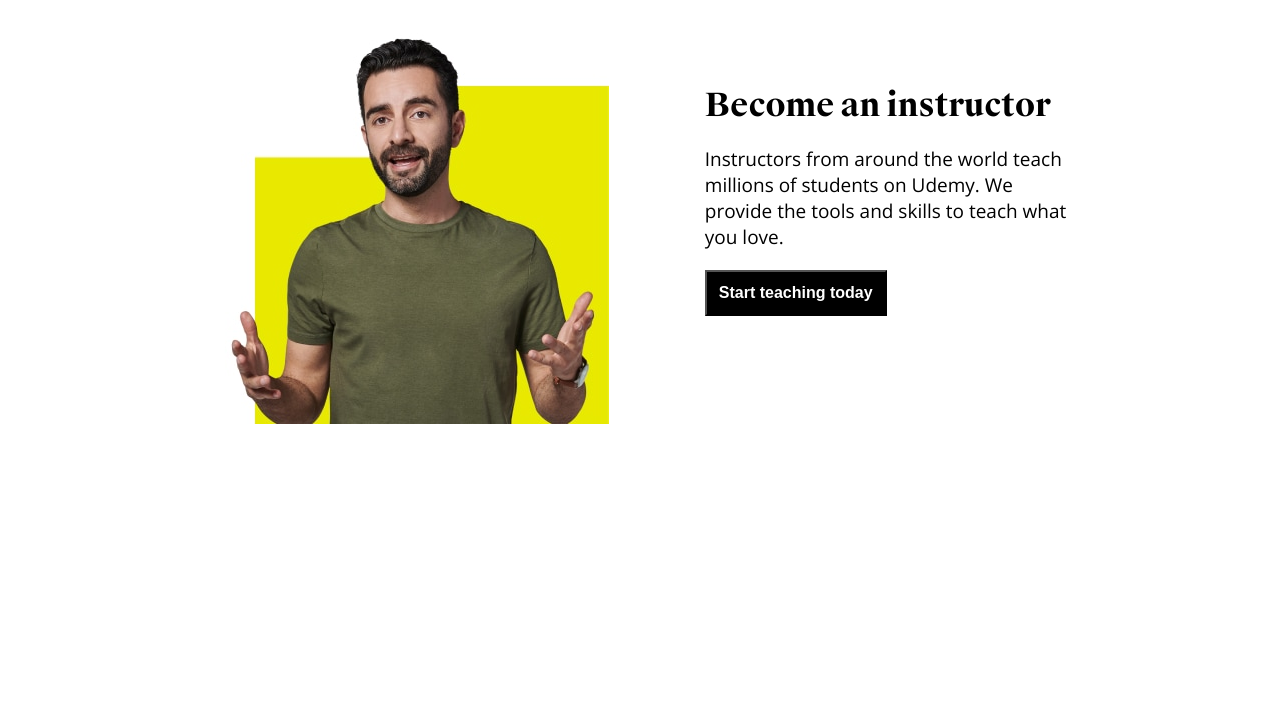
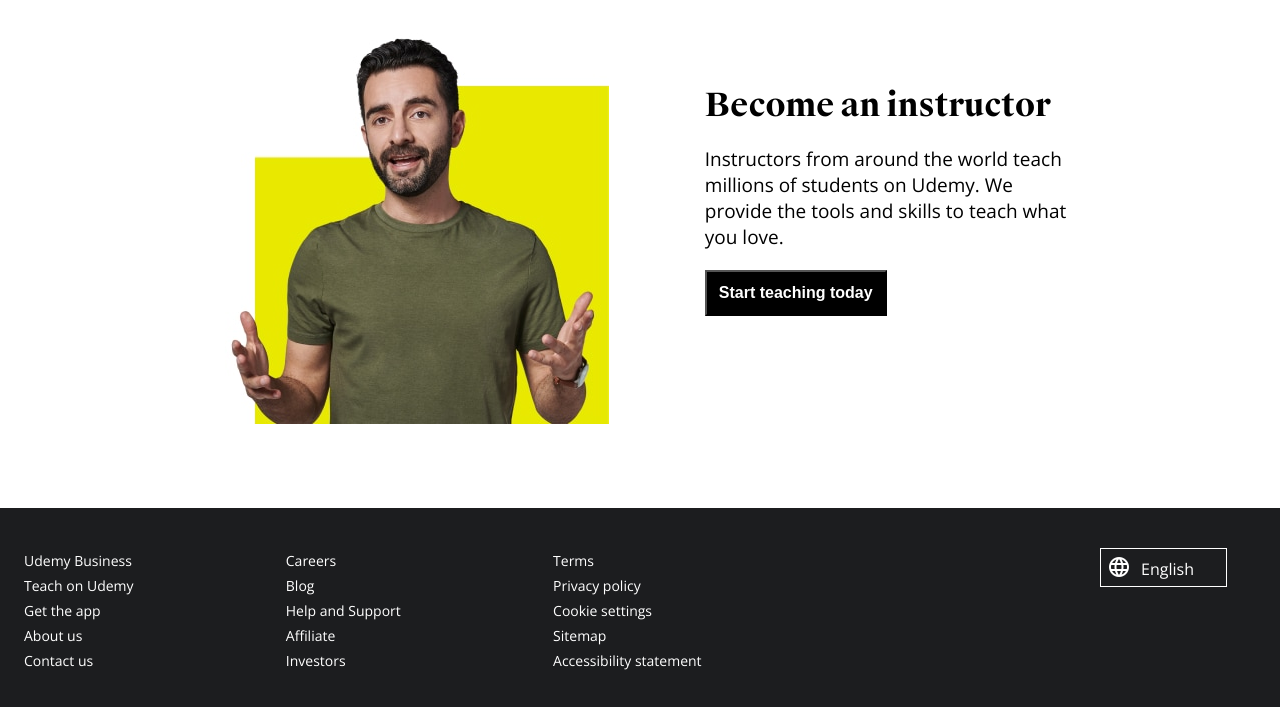
Before and after one commit to e-iroro/ud-landing-page, a plain HTML site: page index.html in a window 1280 px wide. Shown: the part 3467-4174 px from the top of the page. Before the commit the page ends 3975 px from the top, so only its background shows below. Drawn offline with nearby package versions, Linux system fonts and the light colour scheme.

Commit message:
complete footer section

```diff
--- a/index.html
+++ b/index.html
@@ -315,6 +315,47 @@
         </div>
 
     </section>
+    <footer>
+        <button id="footer_btn" >
+            <span class="material-symbols-outlined">
+                language
+            </span>
+            <p>
+                English
+            </p>
+        </button>
+        <div id="footer_container">
+            <div>
+                <ul>
+                    <li>Udemy Business</li>
+                    <li>Teach on Udemy</li>
+                    <li>Get the app</li>
+                    <li>About us</li>
+                    <li>Contact us</li>
+                </ul>
+                <img src="/assets/imgs/logo-udemy-inverted.svg" alt="" width="100">
+
+            </div>
+            <ul>
+                <li>Careers</li>
+                <li>Blog</li>
+                <li>Help and Support</li>
+                <li>Affiliate</li>
+                <li>Investors</li>
+            </ul>
+            <ul>
+                <li>Terms</li>
+                <li>Privacy policy</li>
+                <li>Cookie settings</li>
+                <li>Sitemap</li>
+                <li>Accessibility statement</li>
+            </ul>
+
+        </div>
+
+
+
+    </footer>
 
 </body>
 </html>
--- a/style.css
+++ b/style.css
@@ -333,3 +333,62 @@ p {
     margin-bottom: 20px;
 
 }
+
+
+/* footer */
+footer {
+    background-color: #1C1D1F;
+    color: white;
+    padding: 40px 24px;
+}
+
+
+#footer_container{
+    display: flex;
+    justify-content: space-between;
+    width: 55%;
+    line-height: 25px;
+    font-family: var(--fontParagraph);
+}
+#footer_container ul{
+    list-style-type: none;
+    font-size: 14px;
+
+}
+#footer_container img{
+    margin-top: 40px;
+}
+
+#footer_btn{
+    float: right;
+    border: 1px solid white;
+    background-color: transparent;
+    color: white;
+    padding: 6px ;
+    display: flex;
+    text-align: right;
+    margin-right: 29px;
+    font-size: 16px;
+
+}
+
+#footer_btn p{
+    padding-left: 10px;
+    padding-right: 26px;
+    margin-top: 3px;
+}
+
+#footer_btn span{
+    color: white;
+}
+
+#language{
+    margin-top: 10px;
+}
+
+#copyright{
+    float: right;
+    font-size: 12px;
+    background-color: aqua;
+    padding-bottom: 16px;
+}
```
Also changed, not shown: assets/imgs/logo-udemy-inverted.svg (added).
